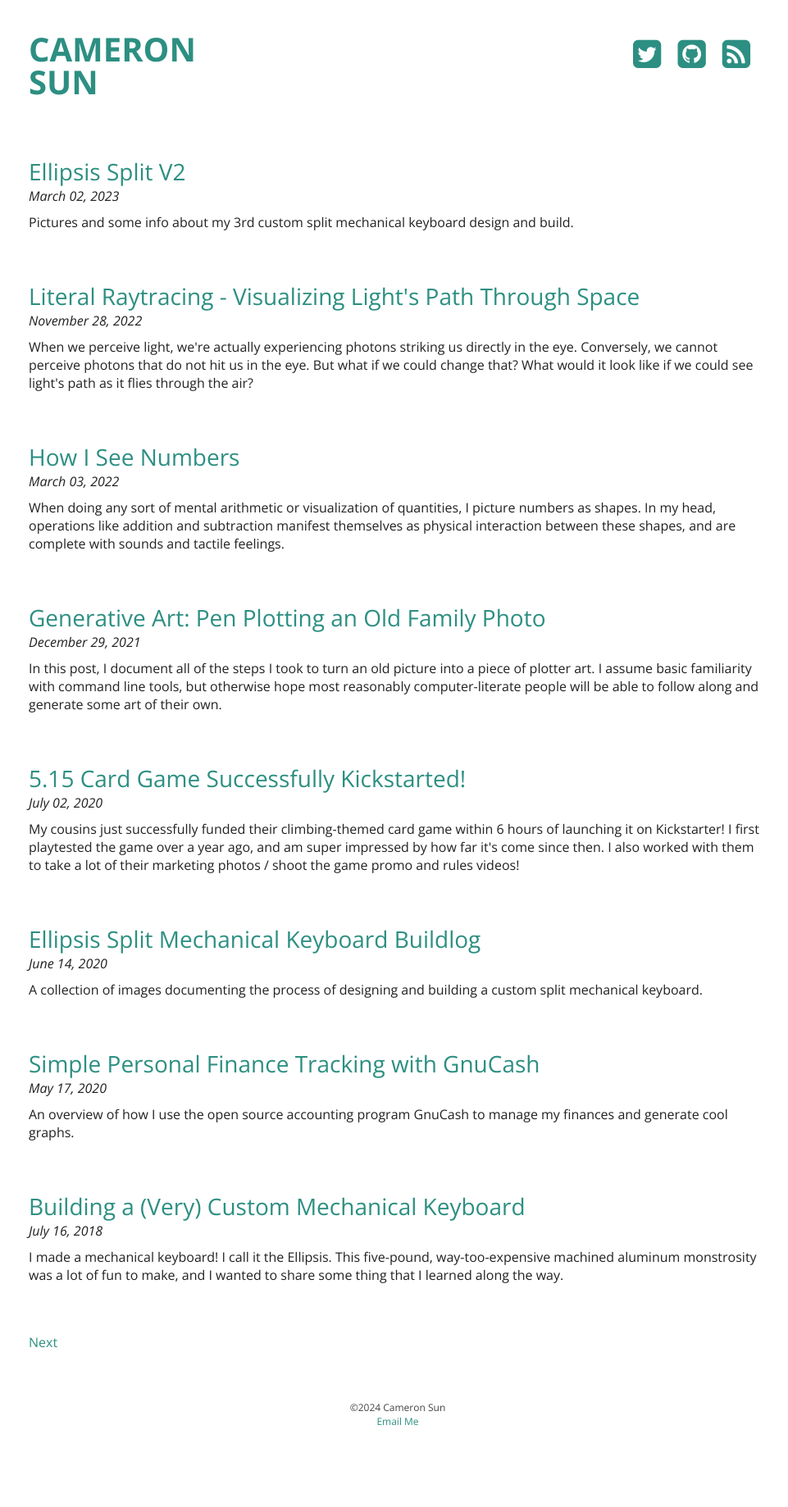
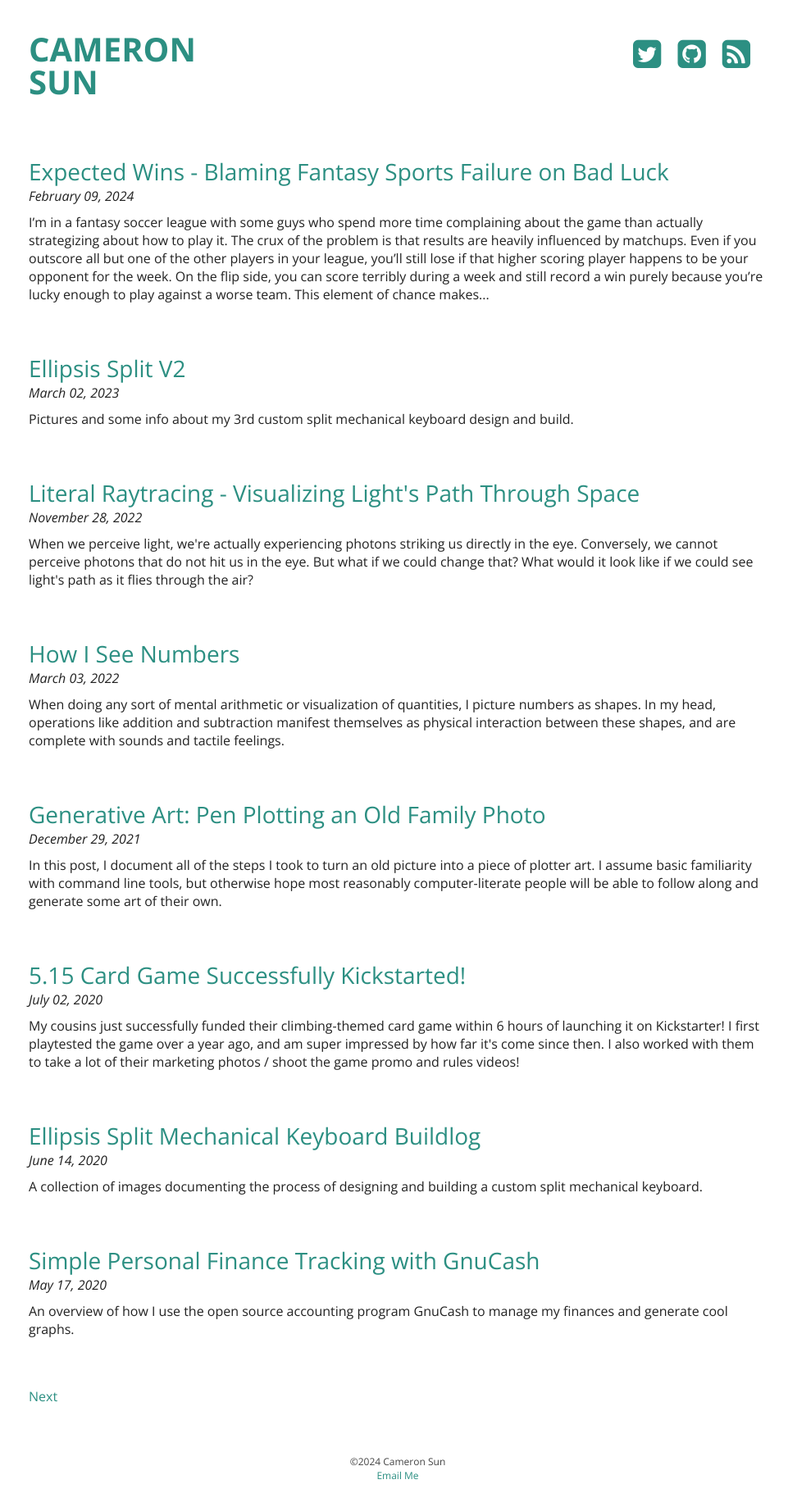
Before and after one commit to csun/csun.io, a Jekyll site: the page built from index.html, in a window 1280 px wide. Shown: the whole page at 82% size, without its empty margins (155-1116 px from the left). Built offline with Jekyll 4.4.1, drawn with Linux system fonts in a browser that asks for light colours; some web fonts are replaced; the list of posts is cut into pages by our own code; before the commit the page ends 1772 px from its top, so only the background shows below that; some of the changed lines change nothing that is shown.

Commit message:
expected wins post

```diff
--- a/_includes/head.html
+++ b/_includes/head.html
@@ -38,4 +38,6 @@
 	  ga('create', 'UA-55232127-1', 'auto');
 	  ga('send', 'pageview');
 	</script>
+    <script src="https://polyfill.io/v3/polyfill.min.js?features=es6"></script>
+    <script id="MathJax-script" async src="https://cdn.jsdelivr.net/npm/mathjax@3/es5/tex-mml-chtml.js"></script>
 </head>
--- /dev/null
+++ b/_posts/2024-2-9-expected-wins-fantasy.md
@@ -0,0 +1,21 @@
+---
+layout: post
+title: Expected Wins - Blaming Fantasy Sports Failure on Bad Luck
+---
+I'm in a fantasy soccer league with some guys who spend more time complaining about the game than actually strategizing about how to play it. The crux of the problem is that results are heavily influenced by matchups. Even if you outscore all but one of the other players in your league, you'll still lose if that higher scoring player happens to be your opponent for the week. On the flip side, you can score terribly during a week and still record a win purely because you're lucky enough to play against a worse team. This element of chance makes for an easy scapegoat when you lose. When you win, though, your opponents will use it to bring up various stats that "prove" that you didn't deserve to.
+
+Two of the most frequently referenced stats are the total amount of points scored by (for) or against a team over the course of a season. It's often the case that the league leader has a much lower Points Against total than anyone else. This tends to be interpreted as a sign that the league is rigged in favor of easier matchups for a certain person. However, I'd argue that Points Against is a misleading metric. The highest performing teams in the league only have to play against lower performers, naturally leading to fewer points scored against them. A low Points Against total can just be a sign that a team is performing well relative to others, not the cause of the high performance itself.
+
+Even Points For is not necessarily a good metric because it fails to take consistency into account. Consider a 10 game season with two teams. Team A scores 90 points every week, while Team B scores 1000 points in one game and then 0 the rest of the season. Team A will finish with a 9-1 record, but Team B will finish with a higher Points For total. The owner of Team B will try to claim that they've been robbed, and that their greater Points For total proves that they're the better team. But the stats don't show that Team A had far superior consistency, which is ultimately what the game rewards in the long run.
+
+I've come up with a simple metric that accounts for these shortcomings. I call it Expected Wins (xW). The formula is as follows:
+
+$$xW\ =\sum _{n\ =\ 1}^{\#\ weeks\ in\ season} \ \frac{\#\ of\ teams\ outscored\ in\ week\ n}{\#\ of\ other\ teams\ in\ league}$$
+
+Expected Wins is just the average number of wins you'd expect to have if you faced a random opponent every week of the season. Like Points For and Points Against, this is based on your actual performances throughout the season. Unlike those metrics, it also takes your consistency into account by limiting the amount of influence any given gameweek can have on the metric as a whole. A large gap between your expected and actual wins over the course of a season implies that you've gotten very (un)lucky. I know from googling around that I'm not the first person to think of this. However, I figured it was worth discussing because it doesn't seem to be displayed by any major fantasy sports sites.
+
+Here's a plot of xW over time for my current season.
+
+![](/images/expected_wins/plot.png)
+
+As you can see, the only problem with this metric is that it (accurately) shows that my team is the best. It'll be tough to sell that to the other guys in my league - especially given that I'm currently in fourth place.
--- a/_sass/post.scss
+++ b/_sass/post.scss
@@ -50,4 +50,8 @@
         font-style: italic;
         margin-bottom: 40px;
     }
+
+    .MathJax {
+        font-size: $body-font-size !important;
+    }
 }
```
Also changed, not shown: images/expected_wins/plot.png (added).
